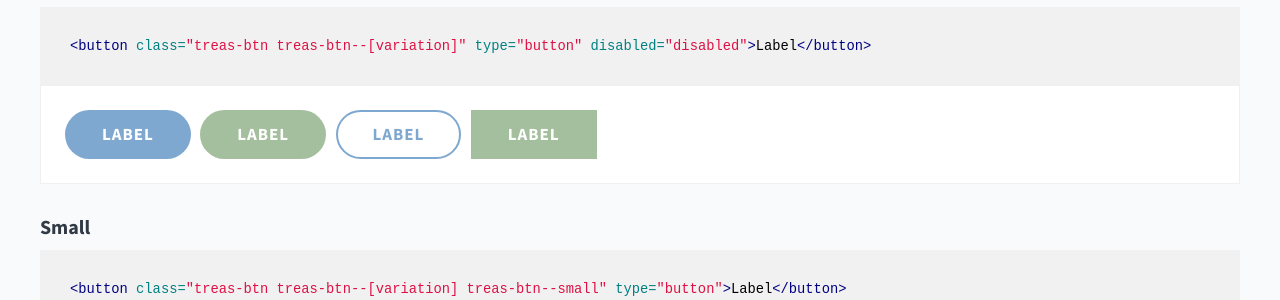
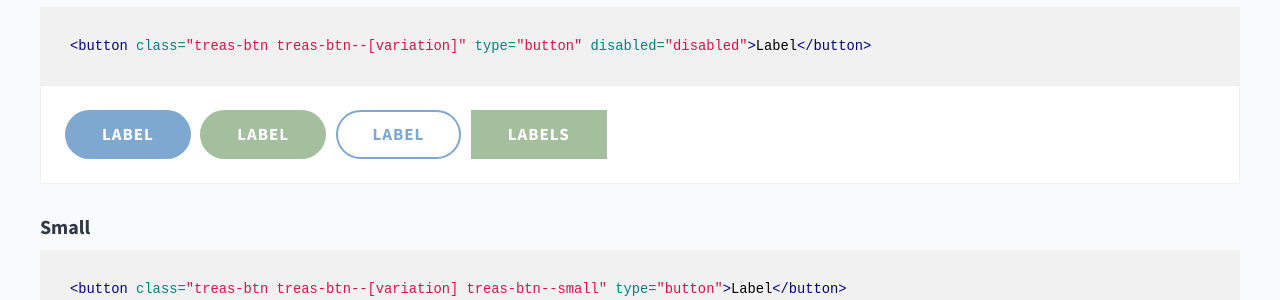
Before and after one commit to webb1750/treas-design-system, a Jekyll site: the page built from components/buttons/index.md, in a window 1280 px wide and 900 px high, scrolled down 2158 px. Shown: the part 137-437 px from the top of the window. Built offline with Jekyll 4.4.1, drawn with Linux system fonts in a browser that asks for light colours.

Commit message:
Initial Commit

```diff
--- a/components/buttons/index.md
+++ b/components/buttons/index.md
@@ -88,7 +88,7 @@ Disabled buttons do not have a `class="treas-btn--[state]"`, instead using the `
   <button class="treas-btn treas-btn--primary" type="button" disabled="disabled">Label</button>
   <button class="treas-btn treas-btn--secondary" type="button" disabled="disabled">Label</button>
   <button class="treas-btn treas-btn--ghost" type="button" disabled="disabled">Label</button>
-  <button class="treas-btn treas-btn--secondary treas-btn--square" type="button" disabled="disabled">Label</button>
+  <button class="treas-btn treas-btn--secondary treas-btn--square" type="button" disabled="disabled">Labels</button>
 </div>
 
 ### Small
```
